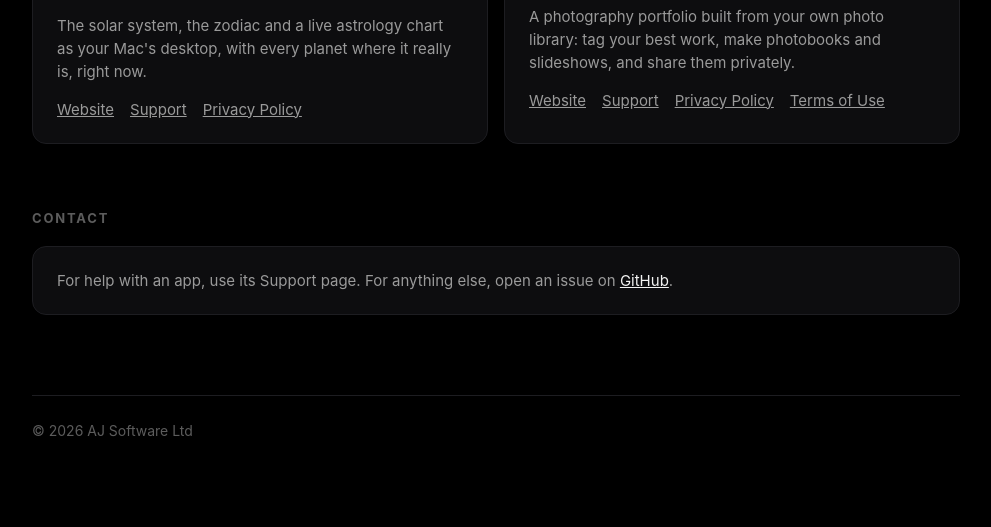
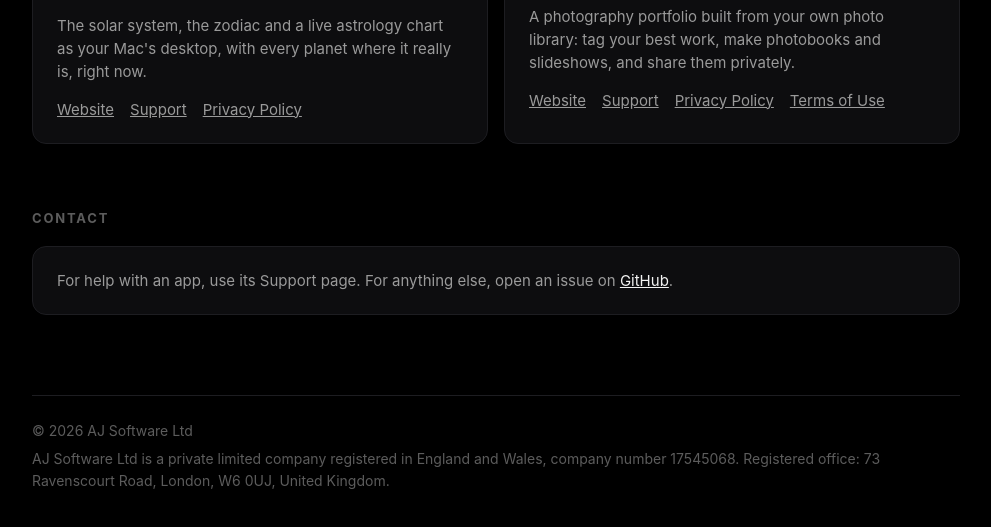
Before and after one commit to AJ-Software-LTD/aj-software-ltd.github.io, a plain HTML site: page index.html in a window 1280 px wide. Shown: the part 495-1022 px from the top of the page, without its empty margins (144-1135 px from the left). Drawn offline with Linux system fonts and the light colour scheme.

Commit message:
Add company registration details to the footer
Co-Authored-By: Claude Opus 5.5 <noreply@anthropic.com>

```diff
--- a/index.html
+++ b/index.html
@@ -26,6 +26,7 @@
   .links { margin-top: 14px; display: flex; flex-wrap: wrap; gap: 6px 16px; font-size: 15px; }
   .links a { color: var(--muted); }
   footer { border-top: 1px solid var(--line); margin-top: 80px; padding-top: 24px; color: var(--faint); font-size: 14px; }
+  footer p { margin: 0 0 6px; }
 </style>
 </head>
 <body>
@@ -60,7 +61,10 @@
     </div>
   </section>
 
-  <footer>© 2026 AJ Software Ltd</footer>
+  <footer>
+    <p>© 2026 AJ Software Ltd</p>
+    <p>AJ Software Ltd is a private limited company registered in England and Wales, company number 17545068. Registered office: 73 Ravenscourt Road, London, W6 0UJ, United Kingdom.</p>
+  </footer>
 </main>
 </body>
 </html>
```
